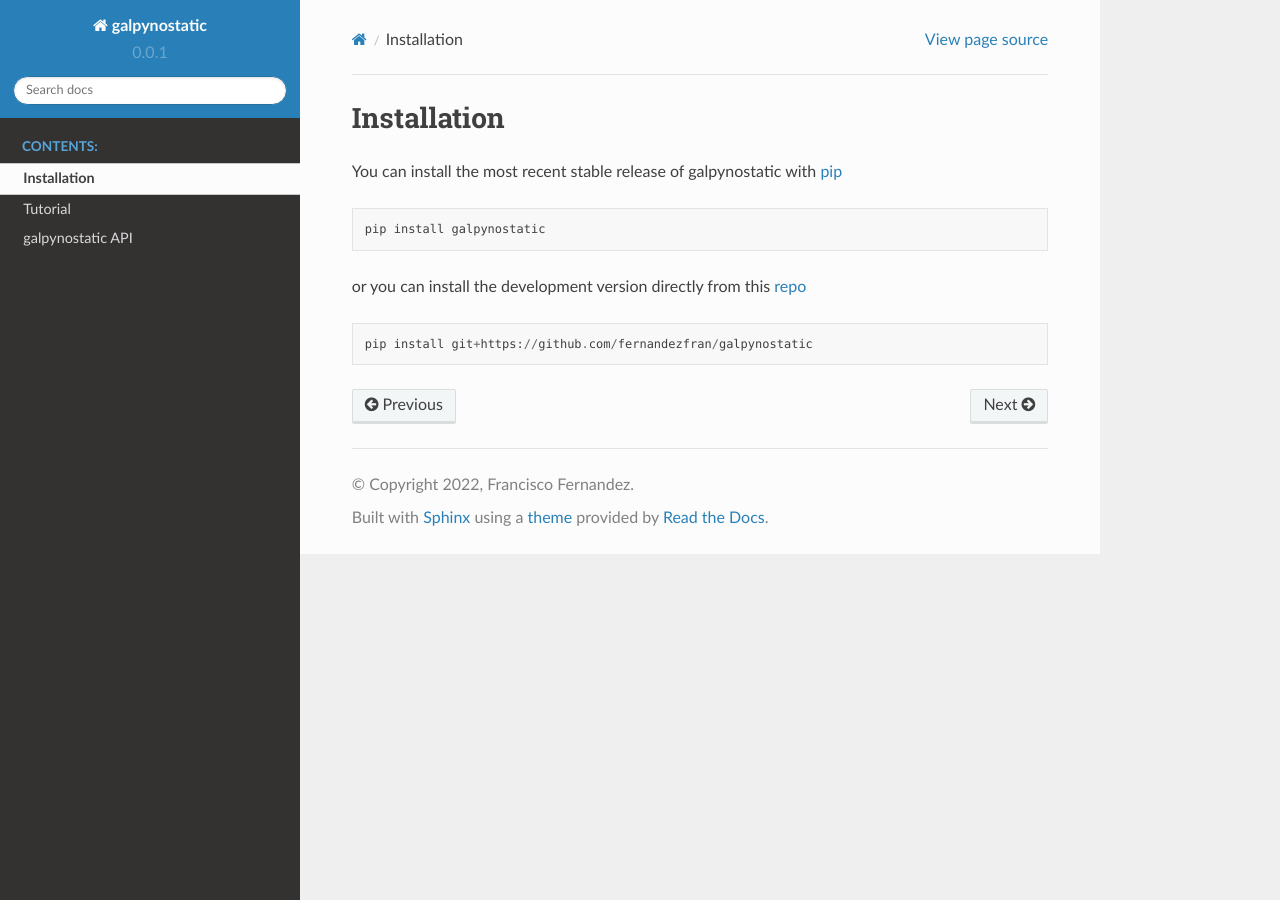
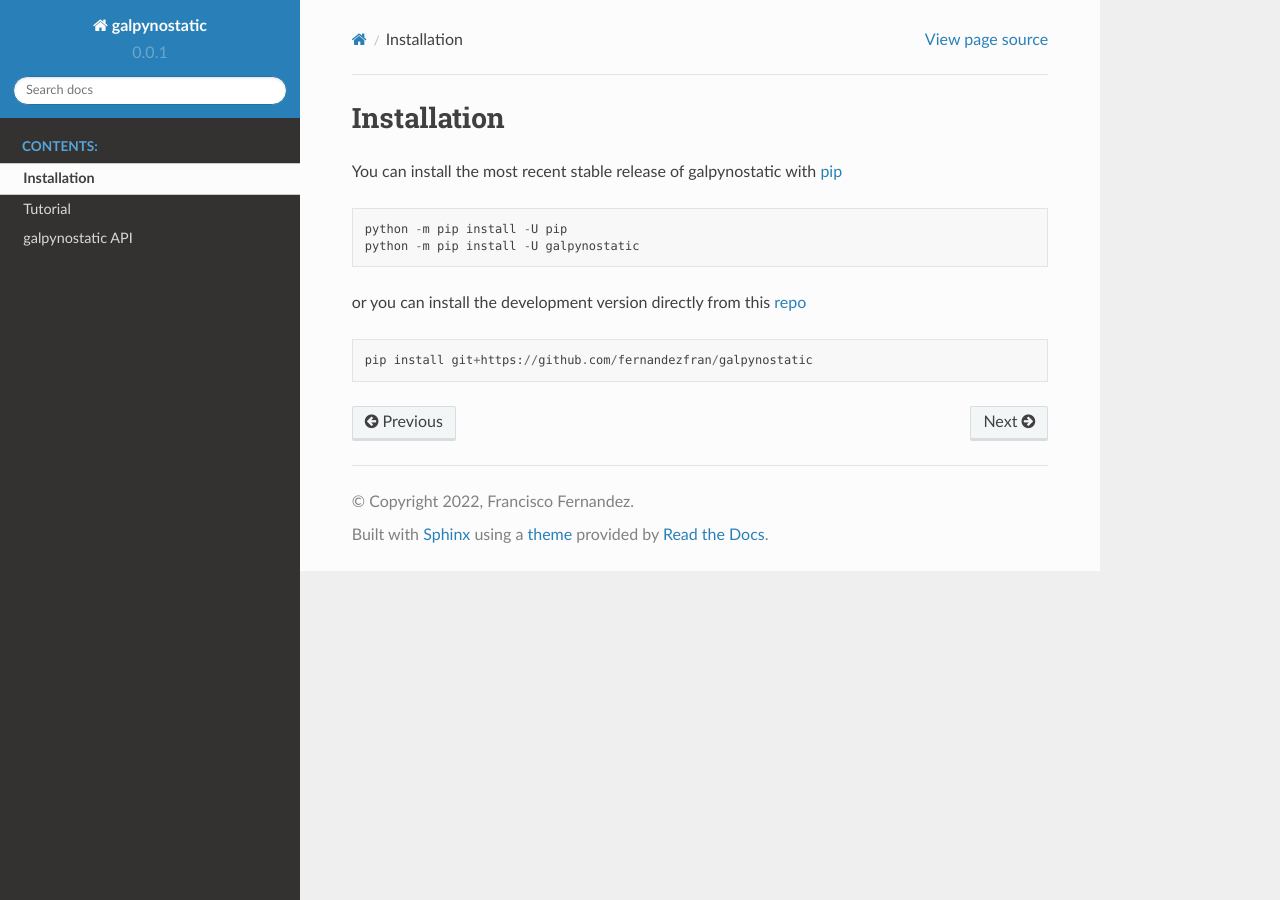
Before and after one commit to fernandezfran/galpynostatic, a Sphinx documentation site: the page built from docs/source/install.rst, in a window 1280 px wide. Built offline with Sphinx 7.4.7 and the Read the Docs theme 2.0.0, drawn with Linux system fonts in a browser that asks for light colours; the version number is read from the project's files by our own code.

Commit message:
install docs

```diff
--- a/docs/source/install.rst
+++ b/docs/source/install.rst
@@ -4,7 +4,8 @@ Installation
 You can install the most recent stable release of galpynostatic with
 `pip <https://pip.pypa.io/en/latest/>`__ ::
 
-    pip install galpynostatic
+    python -m pip install -U pip
+    python -m pip install -U galpynostatic
 
 or you can install the development version directly from this
 `repo <https://github.com/fernandezfran/galpynostatic.git>`__ ::
```
